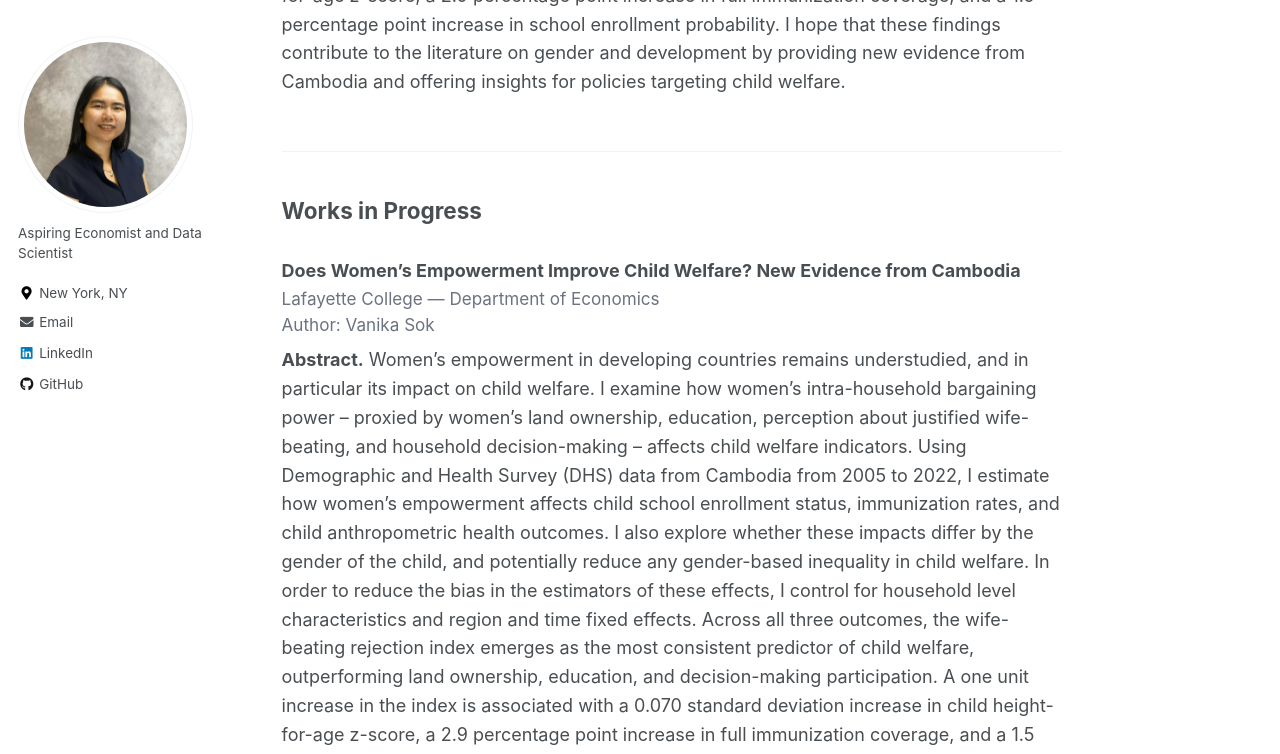
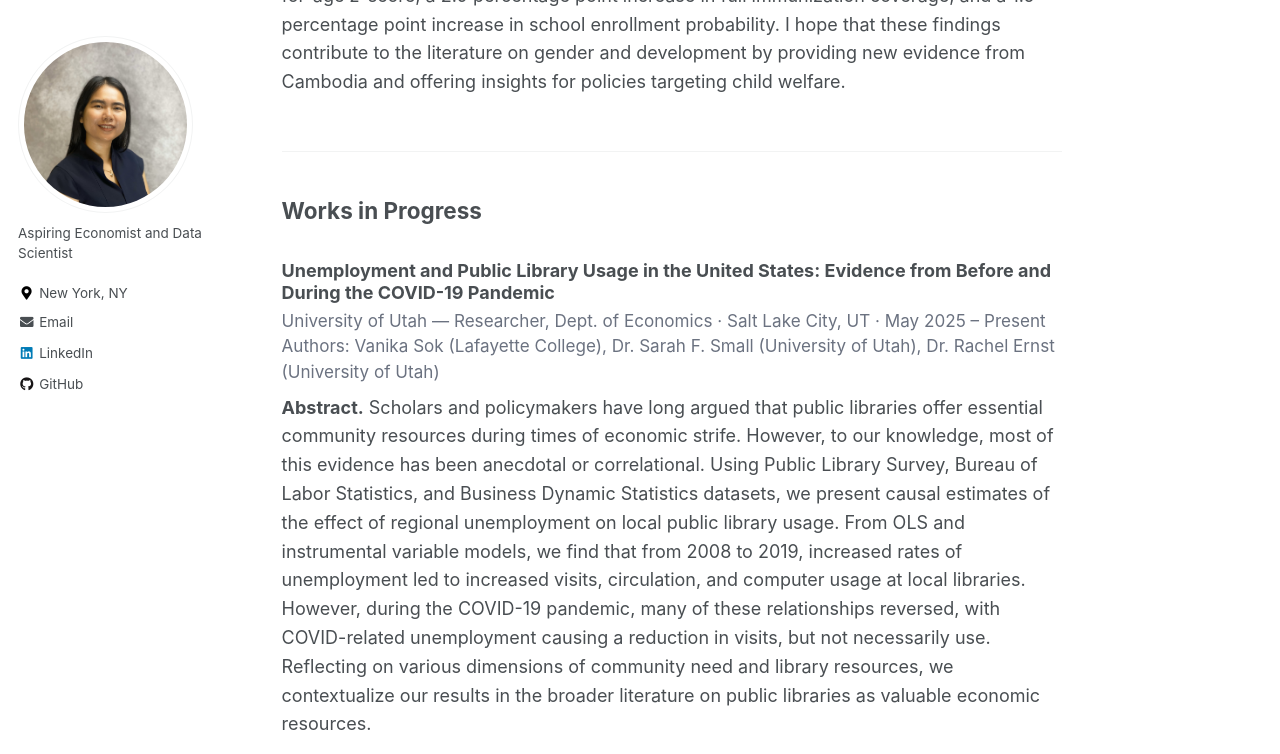
Before and after one commit to Vanika24/Vanika24.github.io, a Jekyll site: the page built from _pages/research.md, in a window 1280 px wide and 1400 px high, scrolled down 733 px. Shown: the top 754 px of the window. Built offline with Jekyll 4.4.1, drawn with Linux system fonts in a browser that asks for light colours; some of the changed text lies outside the part shown; grey boxes are pictures that could not be loaded.

Commit message:
change section
Removed a thesis paper section discussing women's empowerment and child welfare from the research page.

```diff
--- a/_pages/research.md
+++ b/_pages/research.md
@@ -38,17 +38,6 @@ author_profile: true
 ## Works in Progress
 
 <div class="research-section">
-<!-- thesis Paper -->
-  <div class="research-item" id="wip-care-gaps">
-    <h3>Does Women’s Empowerment Improve Child Welfare? New Evidence from Cambodia</h3>
-    <div class="research-meta">
-      Lafayette College — Department of Economics<br>
-      Author: Vanika Sok
-    </div>
-    <div class="research-abstract">
-      <strong>Abstract.</strong>  Women’s empowerment in developing countries remains understudied, and in particular its impact on child welfare. I examine how women’s intra-household bargaining power – proxied by women’s land ownership, education, perception about justified wife-beating, and household decision-making – affects child welfare indicators. Using Demographic and Health Survey (DHS) data from Cambodia from 2005 to 2022, I estimate how women’s empowerment affects child school enrollment status, immunization rates, and child anthropometric health outcomes. I also explore whether these impacts differ by the gender of the child, and potentially reduce any gender-based inequality in child welfare. In order to reduce the bias in the estimators of these effects, I control for household level characteristics and region and time fixed effects. Across all three outcomes, the wife-beating rejection index emerges as the most consistent predictor of child welfare, outperforming land ownership, education, and decision-making participation. A one unit increase in the index is associated with a 0.070 standard deviation increase in child height-for-age z-score, a 2.9 percentage point increase in full immunization coverage, and a 1.5 percentage point increase in school enrollment probability. I hope that these findings contribute to the literature on gender and development by providing new evidence from Cambodia and offering insights for policies targeting child welfare.
-    </div>
-  </div>
 
   <!-- First Paper -->
   <div class="research-item" id="wip-libraries-childcare">
```
